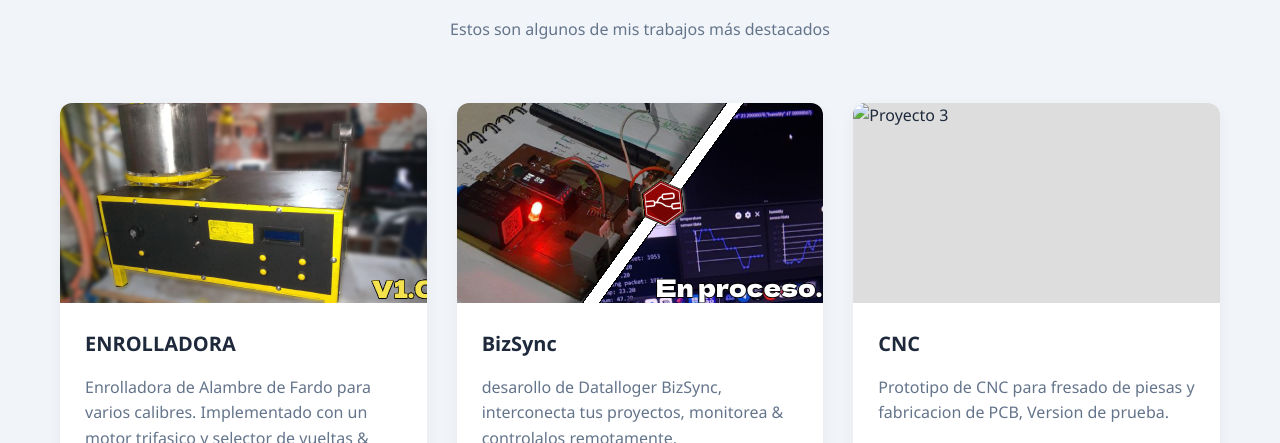
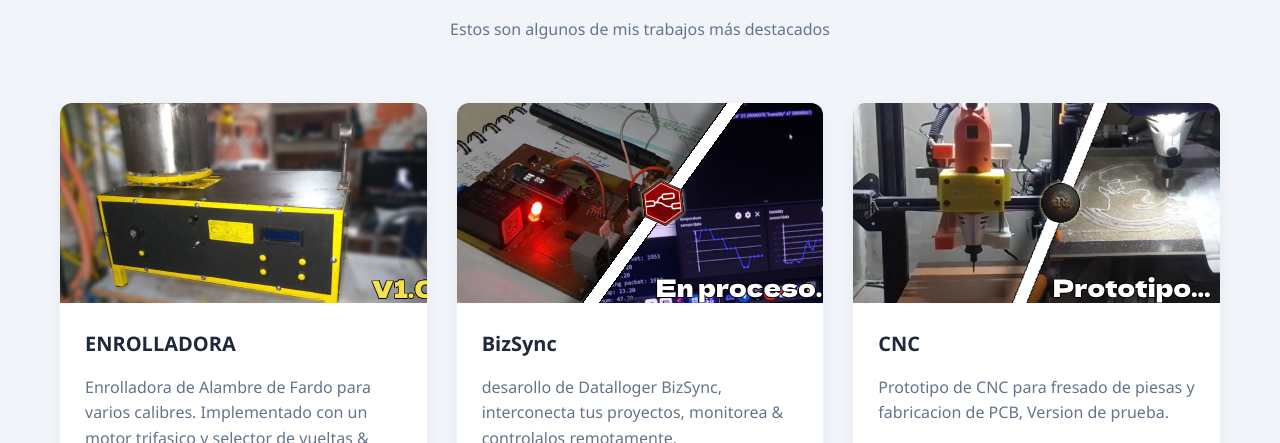
Before and after one commit to 4lanAcevedo/gitpages, a plain HTML site: page index.html in a window 1280 px wide. Shown: the part 863-1306 px from the top of the page. Drawn offline with Linux system fonts and the light colour scheme.

Commit message:
Update index.html

```diff
--- a/index.html
+++ b/index.html
@@ -595,7 +595,7 @@
                 <!-- Project 3 -->
                 <div class="project-card">
                     <div class="project-img">
-                        <img src="/api/placeholder/400/200" alt="Proyecto 3">
+                        <img src="images/CNC.png" alt="Proyecto 3">
                     </div>
                     <div class="project-content">
                         <h3 class="project-title">CNC</h3>
```
